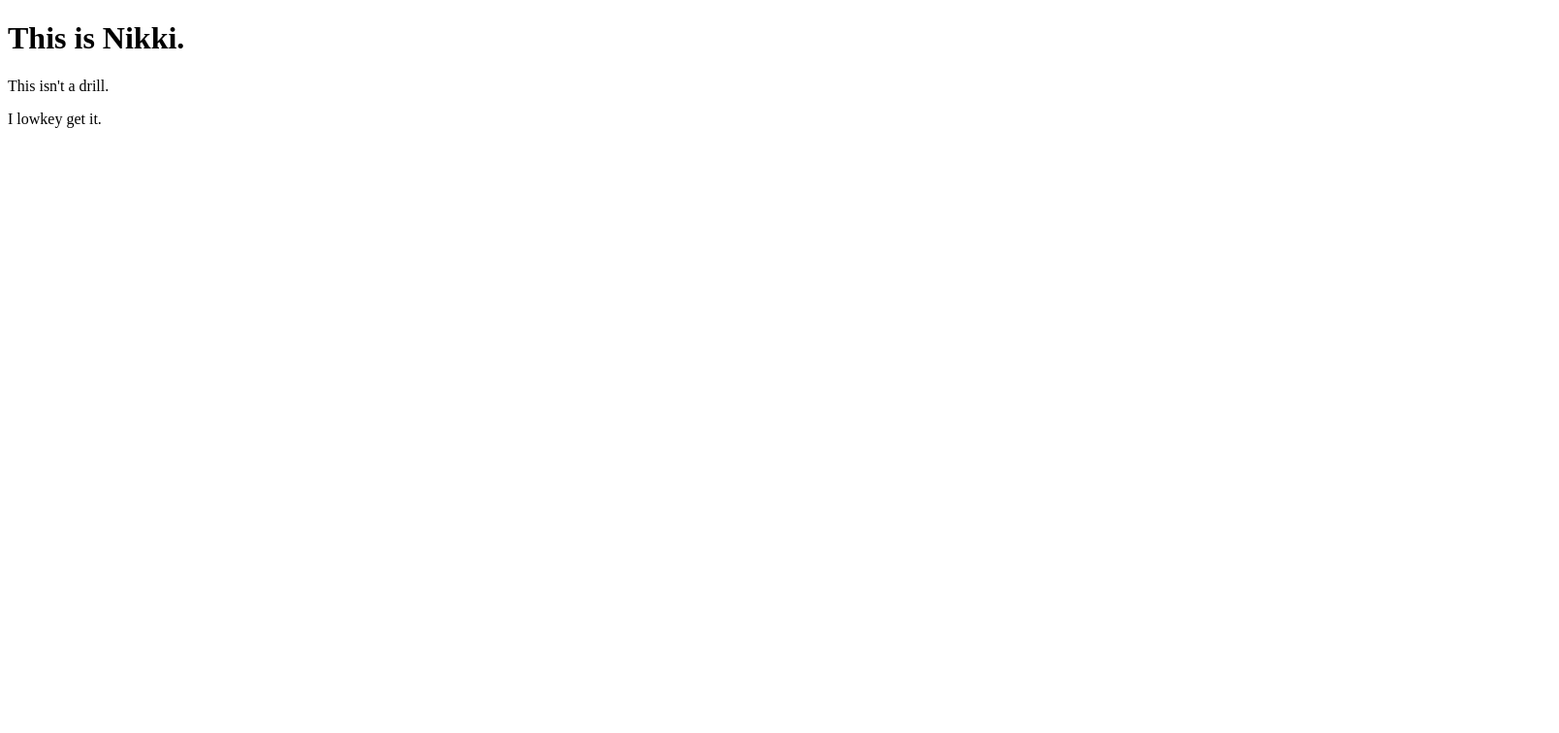
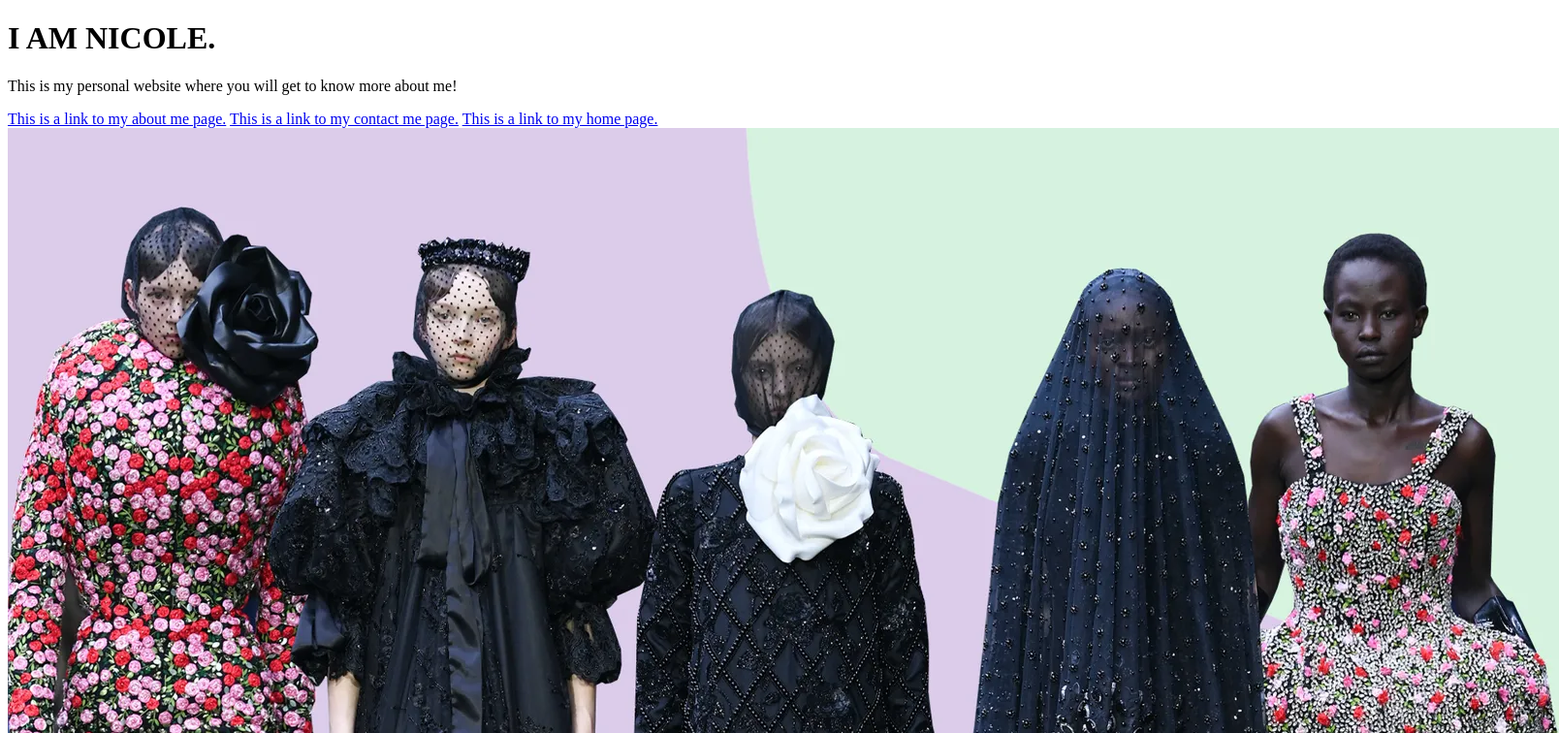
Before and after one commit to nicolemsibanda/personal-website, a plain HTML site: page index.html in a window 1280 px wide. Shown: the top 756 px of the page at 97% size, 1608 px wide, since content can reach past the window. Drawn offline with Linux system fonts and the light colour scheme.

Commit message:
added images folder and img tag

```diff
--- a/index.html
+++ b/index.html
@@ -1,13 +1,16 @@
 <!DOCTYPE html>
 <html>
 <head>
-<title>Test website</title>
+<title>My personal website.</title>
 </head>
 <body>
 
-<h1>This is Nikki.</h1>
-<p>This isn't a drill.</p>
-<p>I lowkey get it.</p>
+<h1>I AM NICOLE.</h1>
+<p>This is my personal website where you will get to know more about me!</p>
+<a href="https://www.google.com"> This is a link to my about me page.</a>
+<a href="https://www.google.com"> This is a link to my contact me page.</a>
+<a href="https://www.google.com"> This is a link to my home page.</a>
+<img src="/images/fashion.jpg"
 
 </body>
 </html>
```
Also changed, not shown: images/fashion.jpg (added).
